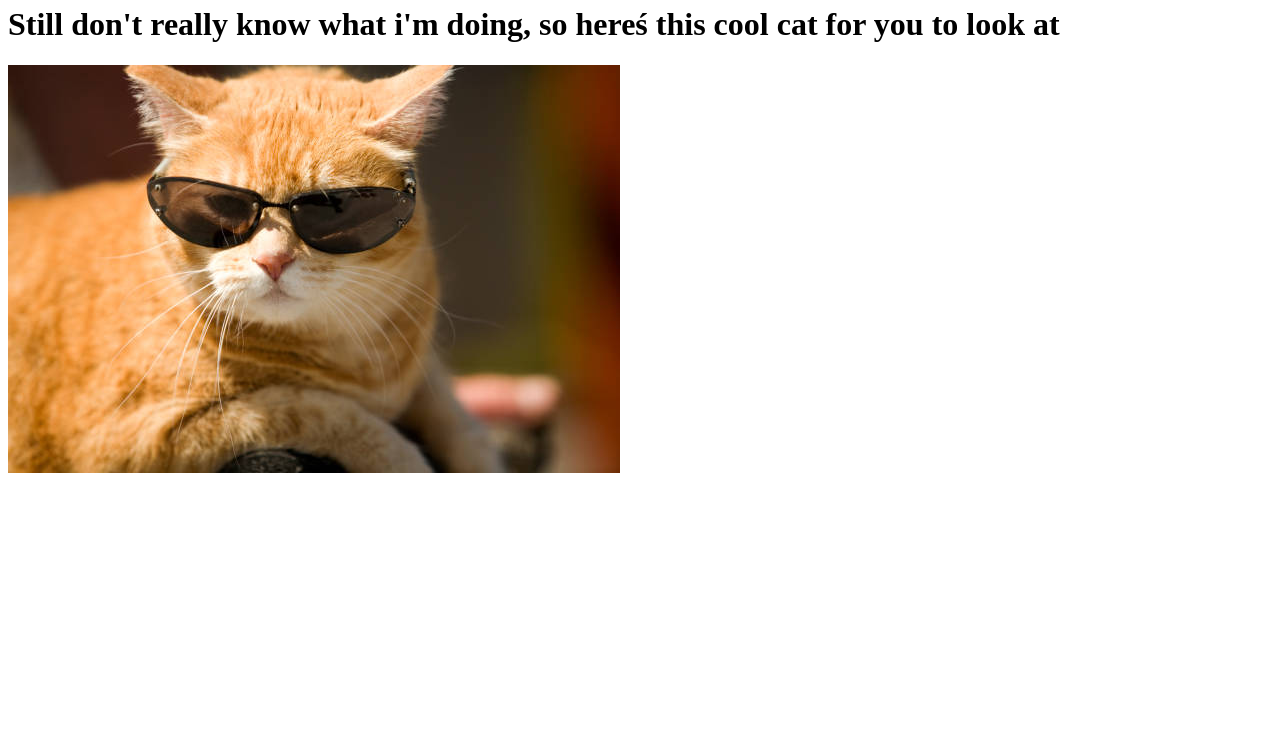
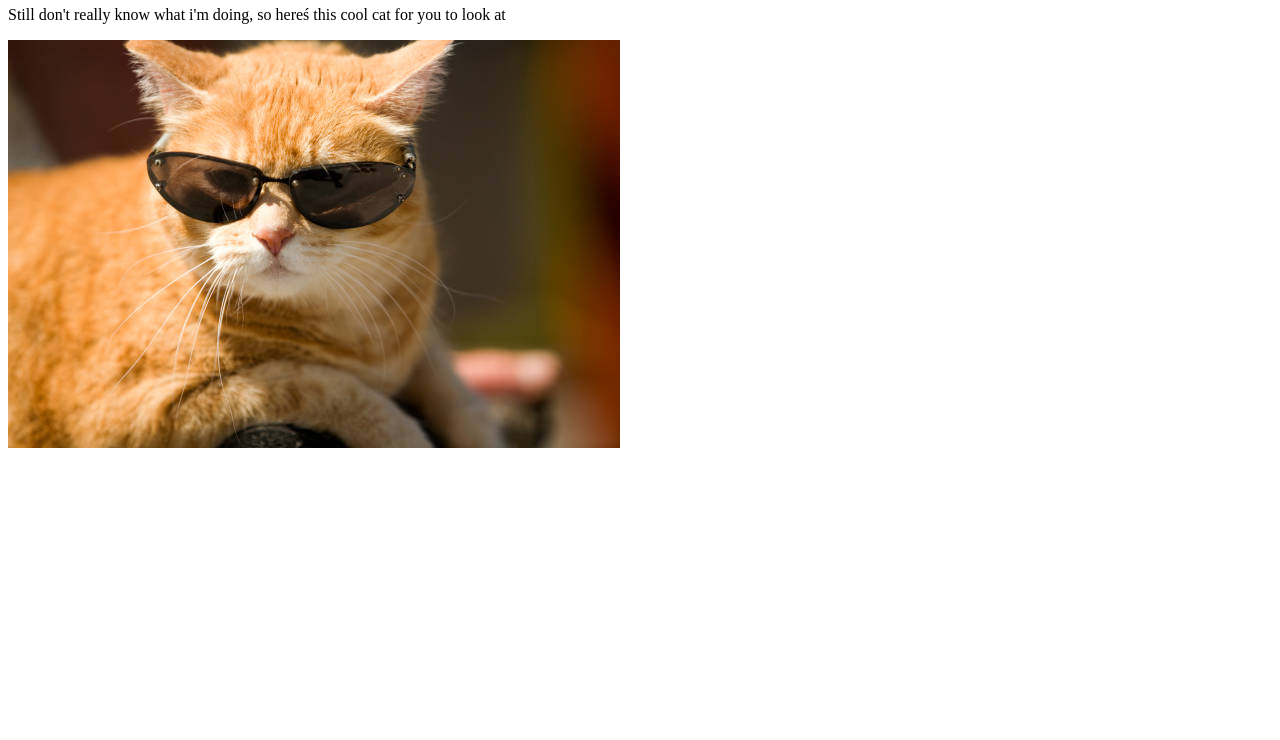
Before and after one commit to Coelho50/Coelho50.github.io, a plain HTML site: page index.html in a window 1280 px wide. Shown: the part 60-800 px from the top of the page. Drawn offline with Linux system fonts and the light colour scheme.

Commit message:
testing html code

```diff
--- a/index.html
+++ b/index.html
@@ -1,3 +1,3 @@
 <h1>Hello There</h1>
-<h1>Still don't really know what i'm doing, so hereś this cool cat for you to look at</h1>
+<p>Still don't really know what i'm doing, so hereś this cool cat for you to look at</p>
 <img src = cool_cat.jpg>
```
